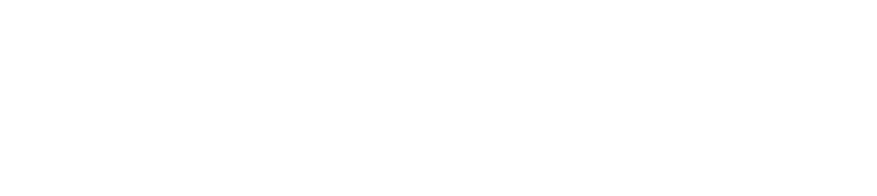
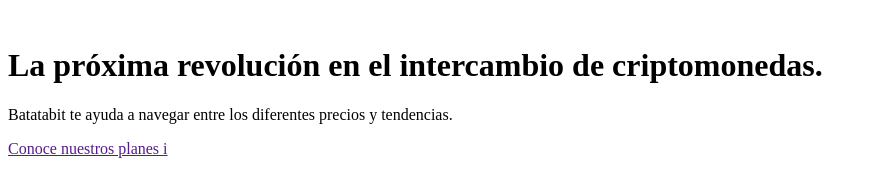
Before and after one commit to msardissino/CursoMobilFirst, a plain HTML site: page index.html in a window 1280 px wide. Shown: the whole page, without its empty margins (0-877 px from the left). Drawn offline with Linux system fonts and the light colour scheme.

Commit message:
Html Header

```diff
--- a/index.html
+++ b/index.html
@@ -10,7 +10,12 @@
 </head>
 <body>
     <header>
-
+        <img src="" alt="">
+        <div>
+            <h1>La próxima revolución en el intercambio de criptomonedas.</h1>
+            <p>Batatabit te ayuda a navegar entre los diferentes precios y tendencias.</p>
+            <a href="">Conoce nuestros planes <span>i</span></a>
+        </div>
     </header>
     <main>
         <section></section>
```
